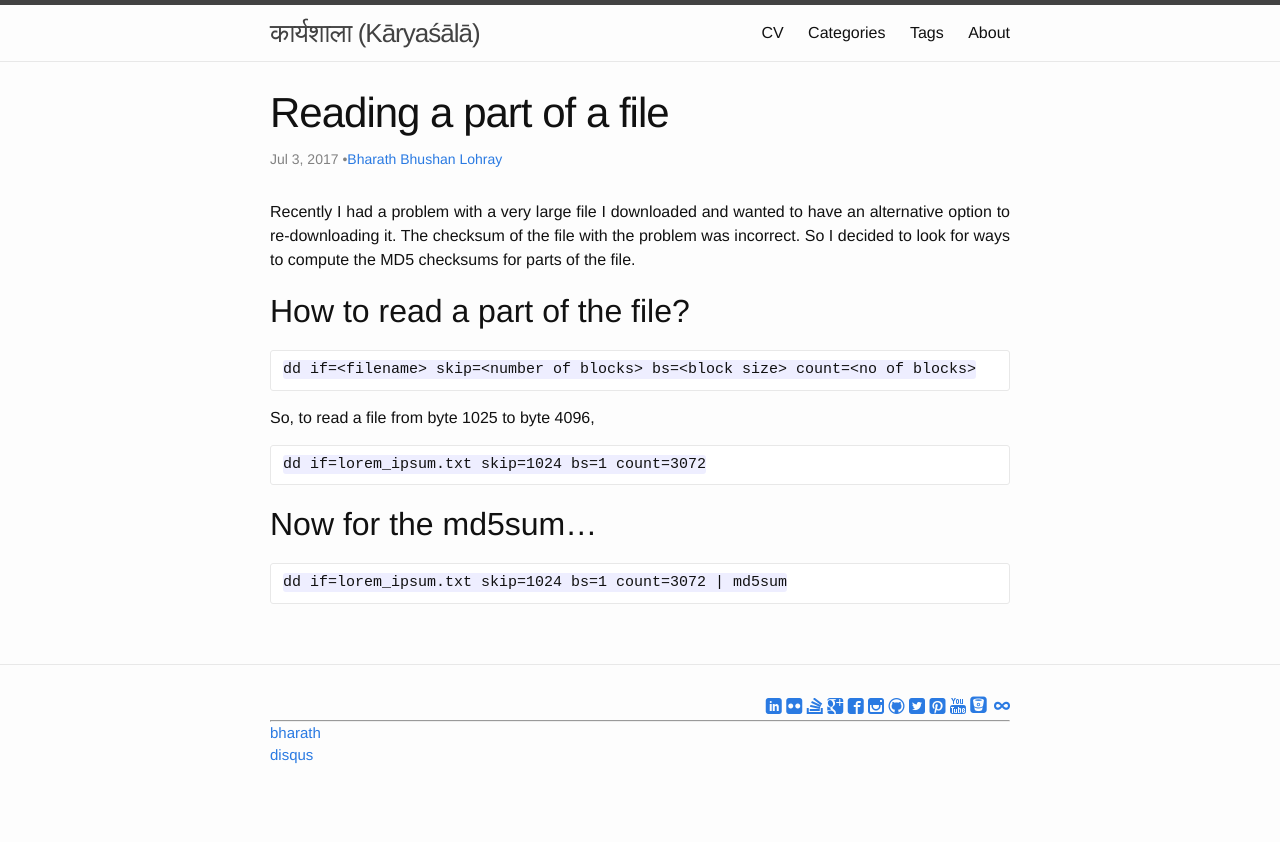
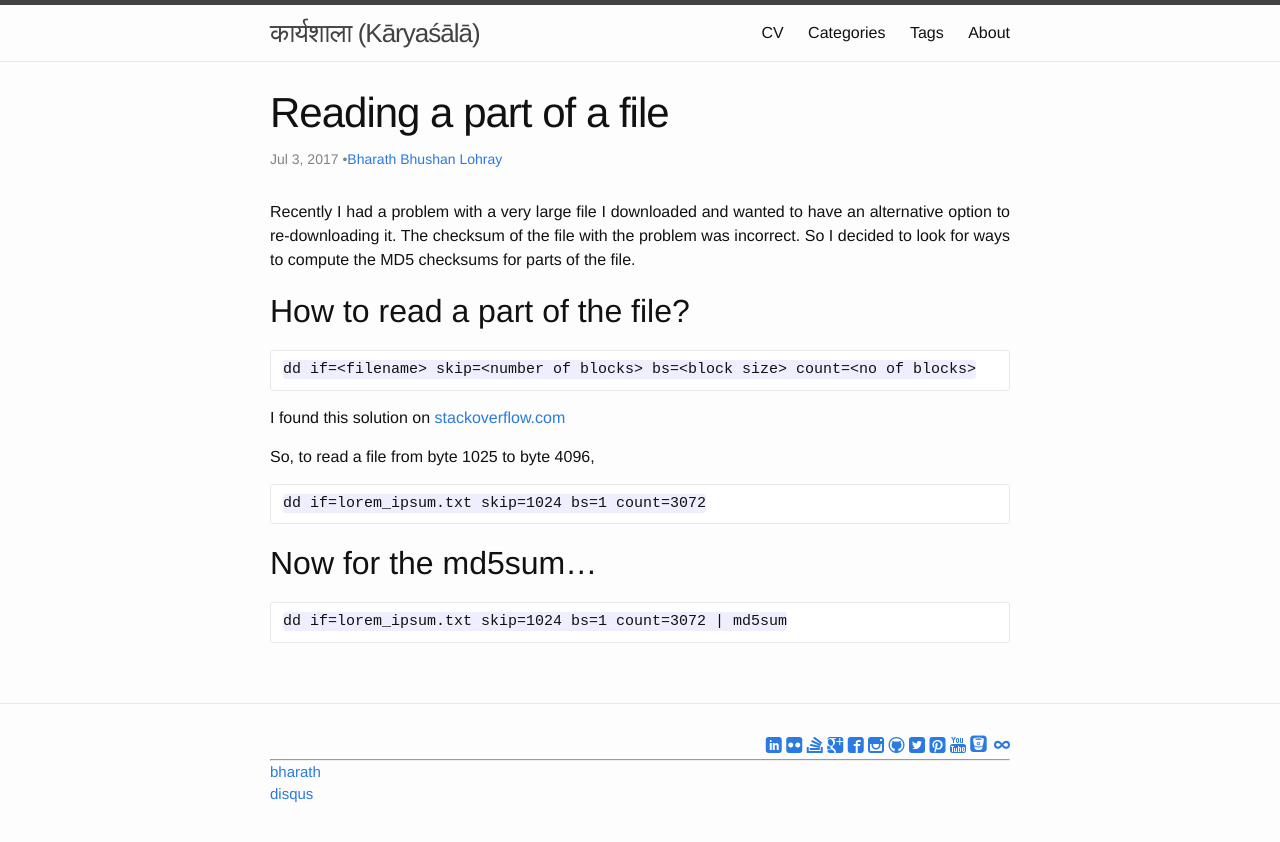
Before and after one commit to lordloh/karyashala, a Jekyll site: the page built from _posts/2017/2017-07-03-reading_a_part_of_a_file.md, in a window 1280 px wide. Shown: the top 842 px of the page. Built offline with Jekyll 4.4.1, drawn with Linux system fonts in a browser that asks for light colours; some web fonts are replaced; Markdown is read by kramdown in place of the engine named in the settings; comment, search, counter and statistics services are not loaded.

Commit message:
Added reference

````diff
--- a/_posts/2017/2017-07-02-reading_a_part_of_a_file.md
+++ b/_posts/2017/2017-07-03-reading_a_part_of_a_file.md
@@ -12,9 +12,11 @@ author: Bharath Bhushan Lohray
 Recently I had a problem with a very large file I downloaded and wanted to have an alternative option to re-downloading it. The checksum of the file with the problem was incorrect. So I decided to look for ways to compute the MD5 checksums for parts of the file.
 
 ## How to read a part of the file?
+
 ```
 dd if=<filename> skip=<number of blocks> bs=<block size> count=<no of blocks>
 ```
+I found this solution on [stackoverflow.com](https://stackoverflow.com/a/219188/482176)
 
 So, to read a file from byte 1025 to byte 4096,
 
````
